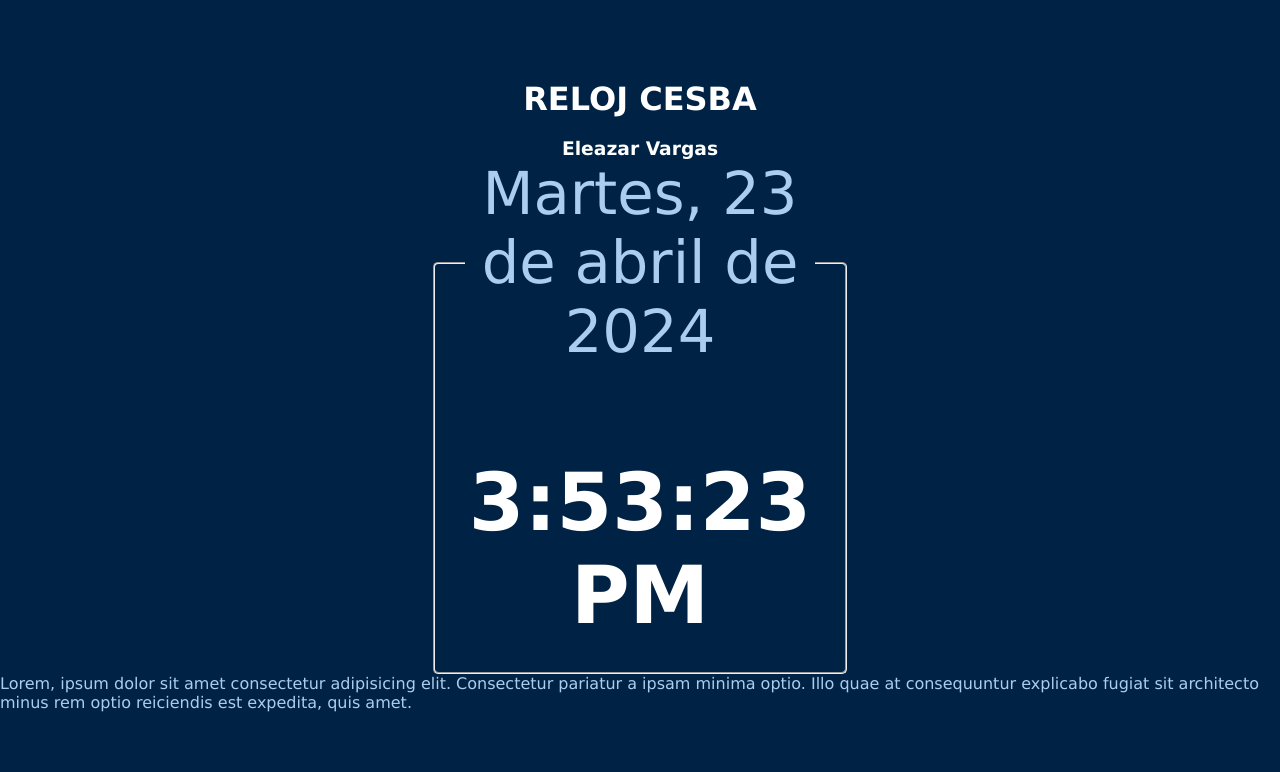
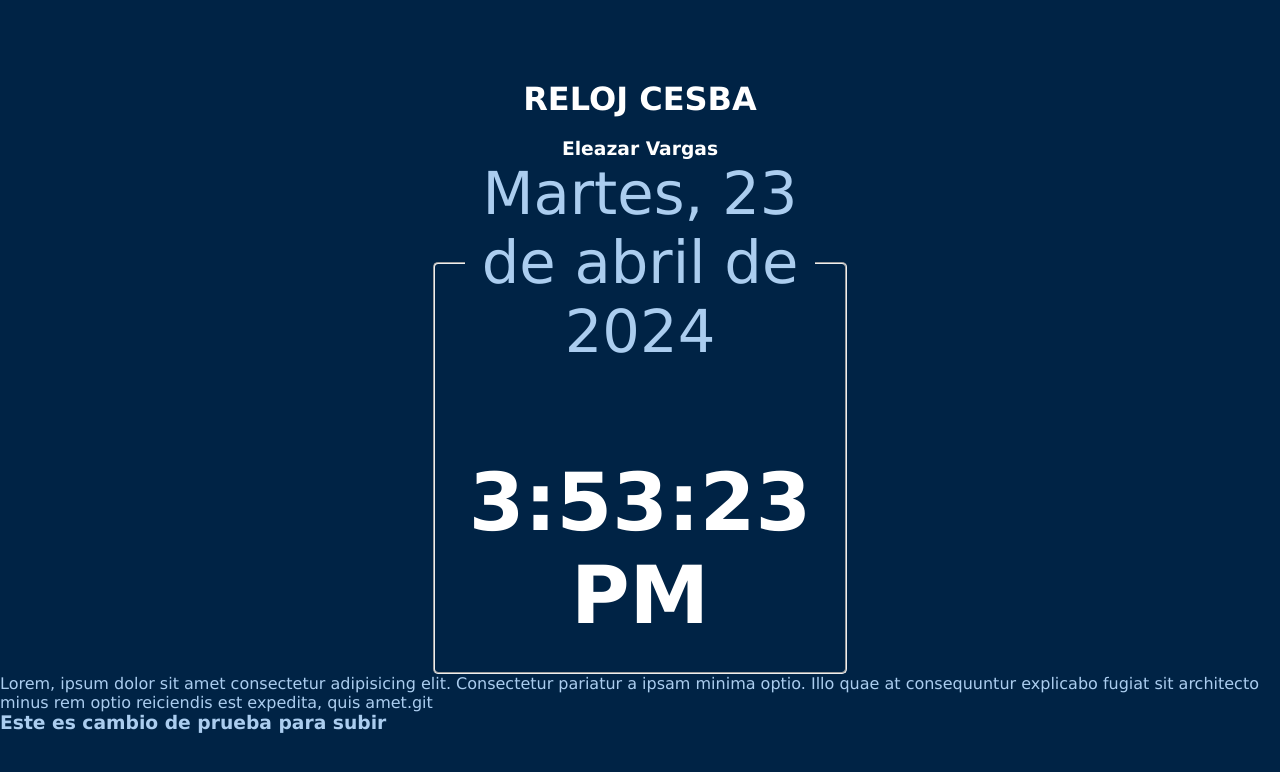
Before and after one commit to Cachichurri/TimerCesba, a plain HTML site: page index.html in a window 1280 px wide. Drawn offline with Linux system fonts and the light colour scheme.

Commit message:
3 Commit - se creo un h3

```diff
--- a/index.html
+++ b/index.html
@@ -19,7 +19,9 @@
     <h1 id="reloj"></h1>
   </fieldset>
 
-  <p>Lorem, ipsum dolor sit amet consectetur adipisicing elit. Consectetur pariatur a ipsam minima optio. Illo quae at consequuntur explicabo fugiat sit architecto minus rem optio reiciendis est expedita, quis amet.</p>
+  <p>Lorem, ipsum dolor sit amet consectetur adipisicing elit. Consectetur pariatur a ipsam minima optio. Illo quae at consequuntur explicabo fugiat sit architecto minus rem optio reiciendis est expedita, quis amet.git</p>
+  <h3>Este es cambio de prueba para subir</h3>
+
 
   <!-- 2o Cambio 10:15-->
   <!-- <script src="main.js"></script> -->
```
